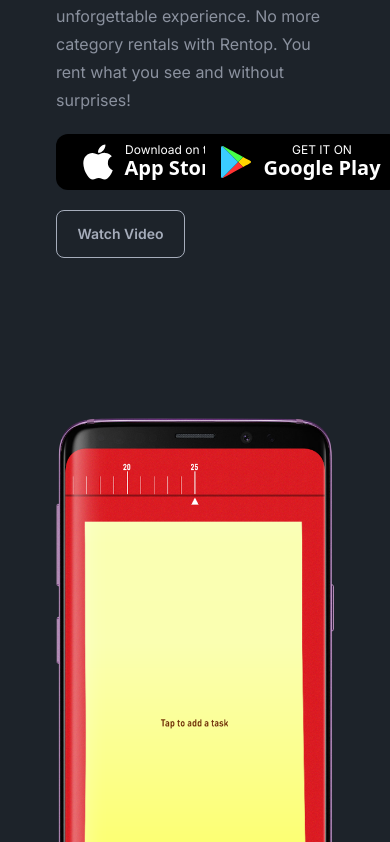
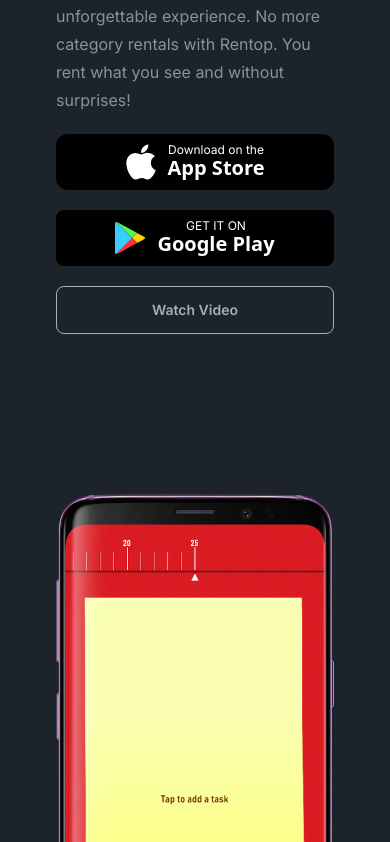
Before and after one commit to AbdElrahmanaymen/portfolio, a Next.js app: page / in a window 390 px wide. Shown: the part 4962-5804 px from the top of the page. Built offline with nearby package versions, Linux system fonts and the light colour scheme.

Commit message:
Update
-Make the buttons responsive

```diff
--- a/app/components/buttons/app_store_btn.tsx
+++ b/app/components/buttons/app_store_btn.tsx
@@ -5,7 +5,7 @@
   return (
     <button
       type="button"
-      className="flex items-center justify-center w-48 text-white bg-black h-14 rounded-xl"
+      className="flex items-center justify-center w-full text-white bg-black h-14 rounded-xl"
       onClick={() => {
         window.open(link, "_blank");
       }}
--- a/app/components/buttons/play_store_btn.tsx
+++ b/app/components/buttons/play_store_btn.tsx
@@ -5,7 +5,7 @@
   return (
     <button
       type="button"
-      className="flex items-center justify-center w-48  text-white bg-black rounded-lg h-14"
+      className="flex items-center justify-center w-full  text-white bg-black rounded-lg h-14"
       onClick={() => {
         window.open(link, "_blank");
       }}
--- a/app/components/projects/project_details/project_details.tsx
+++ b/app/components/projects/project_details/project_details.tsx
@@ -40,7 +40,7 @@
           </div>
           <p>{appDescription}</p>
           <div
-          className="grid grid-cols-2 lg:grid-cols-3 md:grid-cols-3 gap-5 items-center "
+          className="grid grid-cols-1 lg:grid-cols-3 md:grid-cols-3 gap-5 items-center"
           // className="flex flex-col lg:flex-row gap-5 items-center place-items-center"
           >
             {appStoreLink.length > 0 ? (
```
